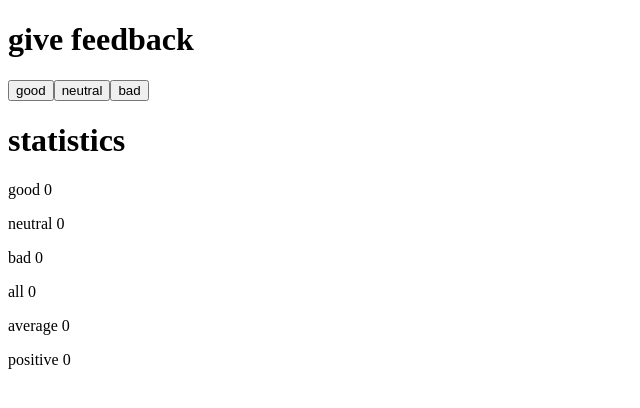
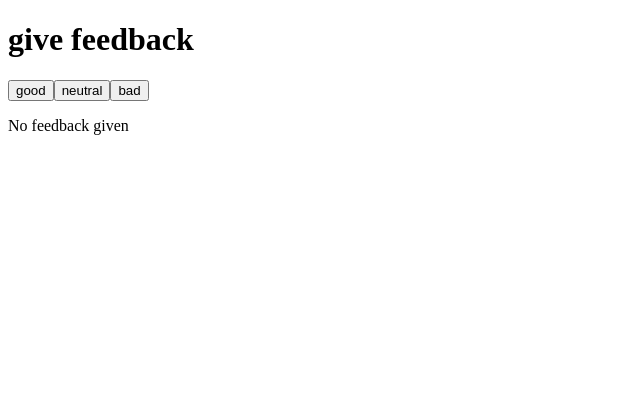
Before and after one commit to shoaeeb/full-stack-open-part-1, a React (Vite) app in the folder unicafe/: page / in a window 1280 px wide. Shown: the top 408 px of the page, without its empty margins (0-640 px from the left). Built offline with nearby package versions, Linux system fonts and the light colour scheme.

Commit message:
unicafe step4

```diff
--- a/unicafe/src/App.jsx
+++ b/unicafe/src/App.jsx
@@ -20,6 +20,9 @@ function App() {
       <button onClick={() => setGood(good + 1)}>good</button>
       <button onClick={() => setNeutral(neutral + 1)}>neutral</button>
       <button onClick={() => setBad(bad + 1)}>bad</button>
+      {good + neutral + bad === 0 ? (
+        <p>No feedback given</p>
+      ) : (
         <Statistics
           average={average()}
           positive={positive()}
@@ -27,6 +30,7 @@ function App() {
           bad={bad}
           neutral={neutral}
         />
+      )}
     </div>
   );
 }
```
Lines whose indentation alone changed are shown as unchanged.
